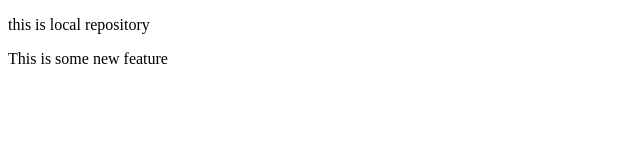
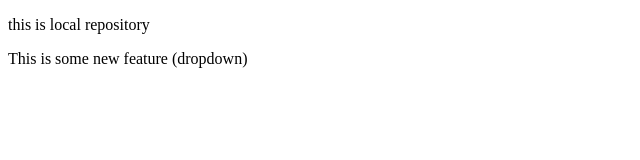
Before and after one commit to mhassanstack/local-Repo, a plain HTML site: page index.html in a window 1280 px wide. Shown: the full height of the page, 0-640 px from the left. Drawn offline with Linux system fonts and the light colour scheme.

Commit message:
add dropdown

```diff
--- a/index.html
+++ b/index.html
@@ -7,6 +7,6 @@
 </head>
 <body>
     <p>this is local repository</p>
-    <p>This is some new feature</p>
+    <p>This is some new feature (dropdown)</p>
 </body>
 </html>
```
